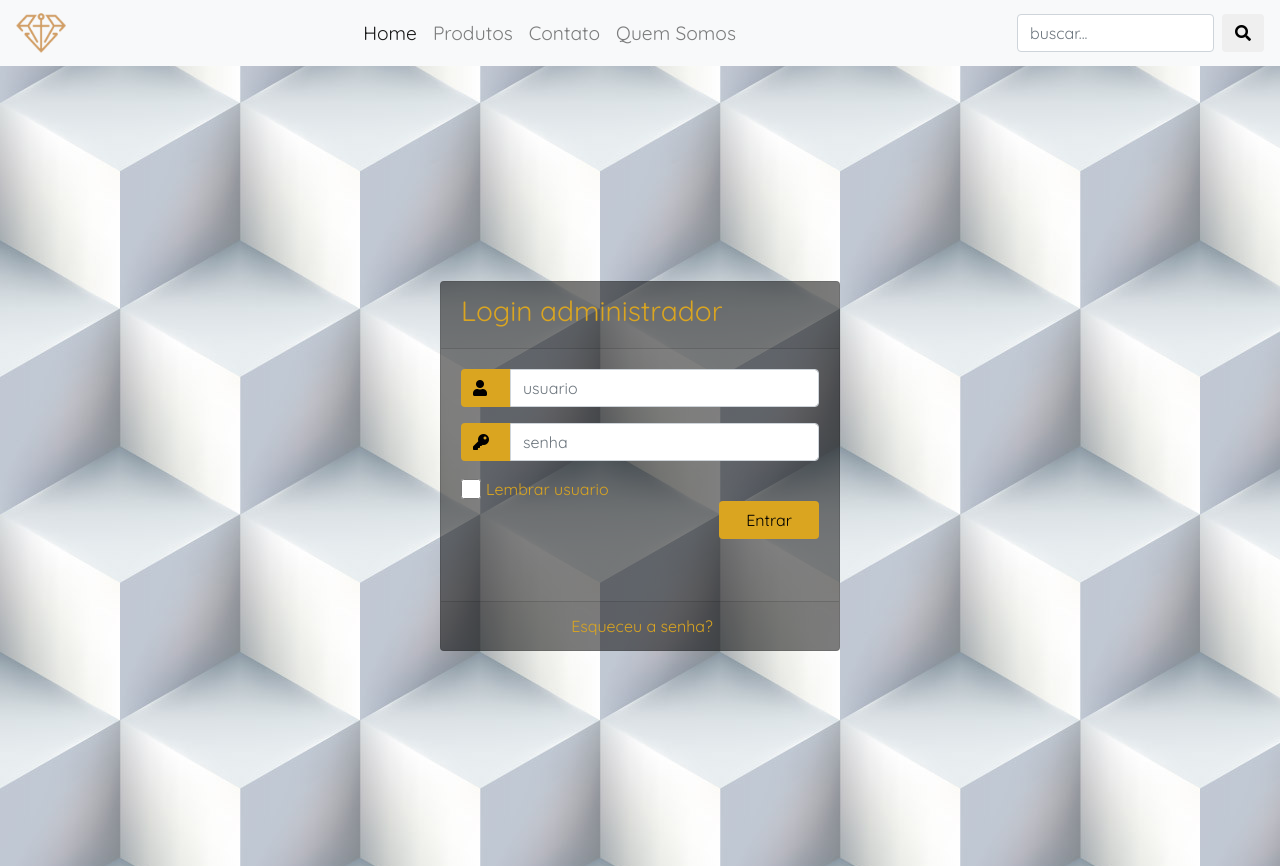
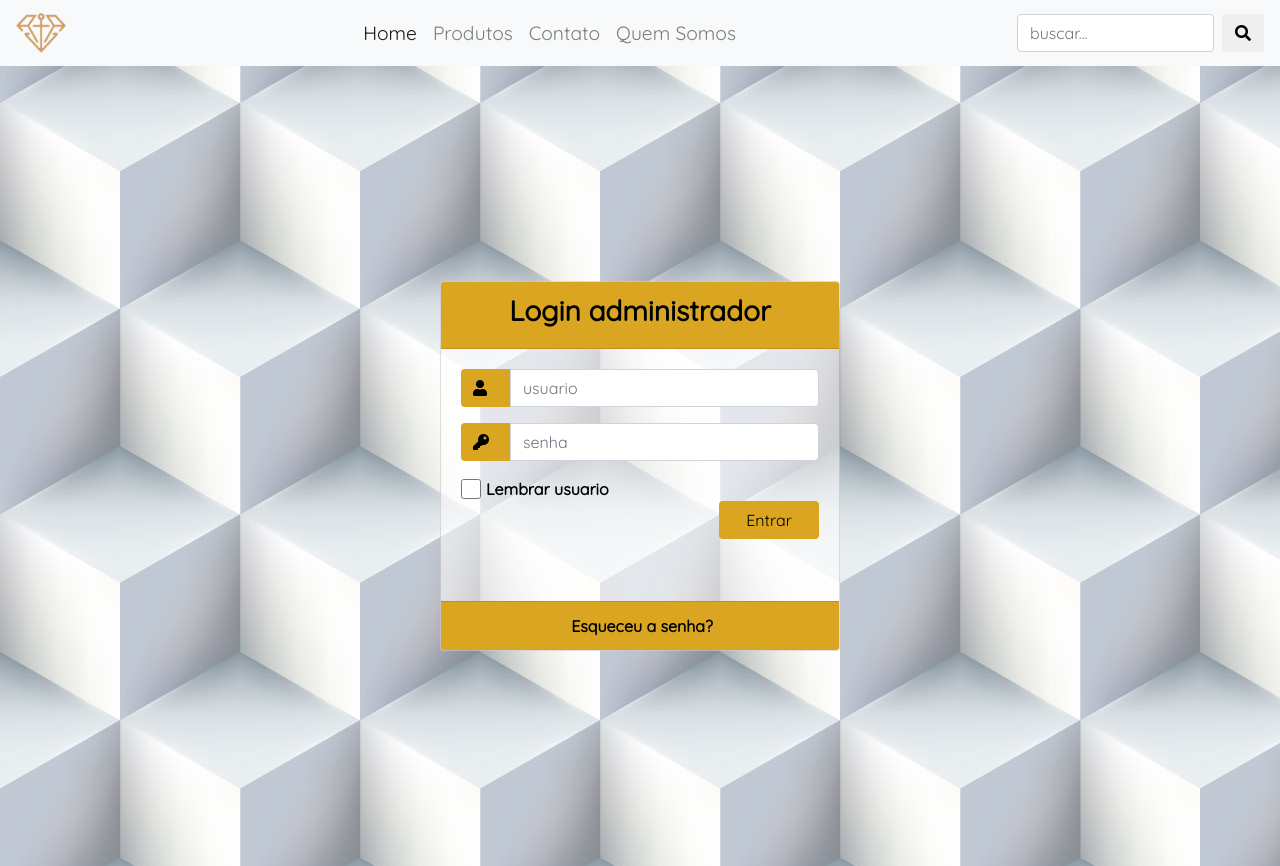
Before and after one commit to GabrielCeffas/Equipe-3-Trainee-2019.2, a PHP site: page /viewLogin.html in a window 1280 px wide. Run offline with PHP 8.4, Linux system fonts and the light colour scheme; some libraries are stand-ins or nearby versions.

Commit message:
mudei as cores

```diff
--- a/View_Login/viewLogin.css
+++ b/View_Login/viewLogin.css
@@ -7,11 +7,13 @@ font-family: 'Quicksand', sans-serif;
 .navbar{
     font-family:'Quicksand', sans-serif;
     font-size: 120%;
+    font-weight: normal;
 }
 
 body{
     background-image:url("img/textura4.jpg");
     font-family: 'Quicksand', sans-serif!important;
+    font-weight: bolder;
 }
 
 .container{
@@ -26,11 +28,13 @@ height: 370px;
 margin-top: auto;
 margin-bottom: auto;
 width: 400px;
-background-color: rgba(0,0,0,0.5) !important;
+background-color: rgba(255, 255, 255, 0.562) !important;
 }
 
 .card-header h3{
-    color: #DAA520;
+    color: black;
+    text-align: center;
+    font-weight: bolder;
     }
 
 
@@ -48,7 +52,7 @@ box-shadow: 0 0 0 0 !important;
 }
 
 .remember{
-color: #DAA520;
+color: black;
 }
 
 .remember input
@@ -66,15 +70,23 @@ width: 100px;
 }
 
 .login_btn:hover{
-color: #DAA520;
-background-color: white;
+color: white;
+background-color: gray;
 }
 
 .links{
-color: #DAA520;
+color: black;
 }
 
 .links a{
 margin-left: 4px;
-color: #DAA520!important;
+color: black!important;
 }
+
+.card-footer{
+    background-color: #DAA520;
+}
+
+.card-header{
+    background-color: #DAA520;
+}
```
